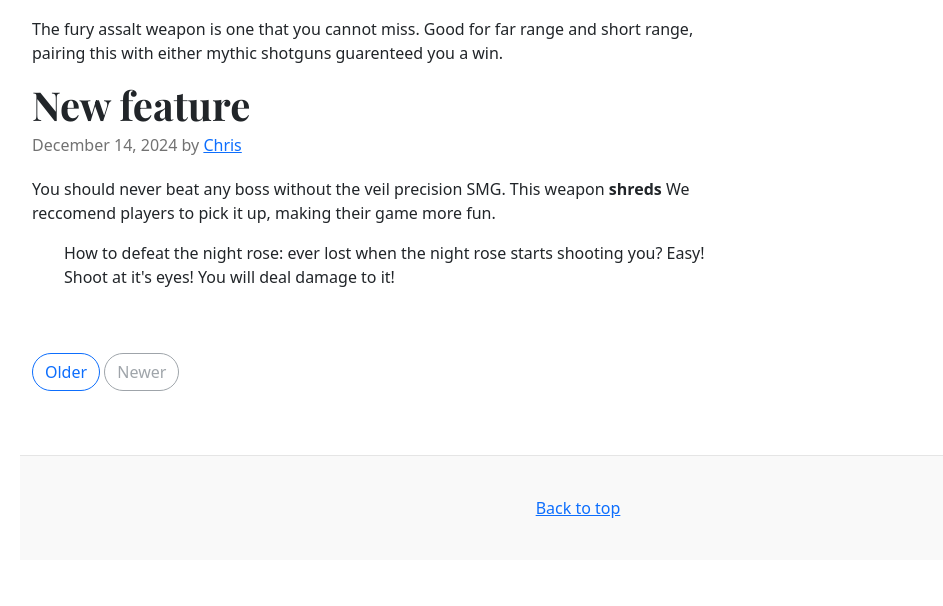
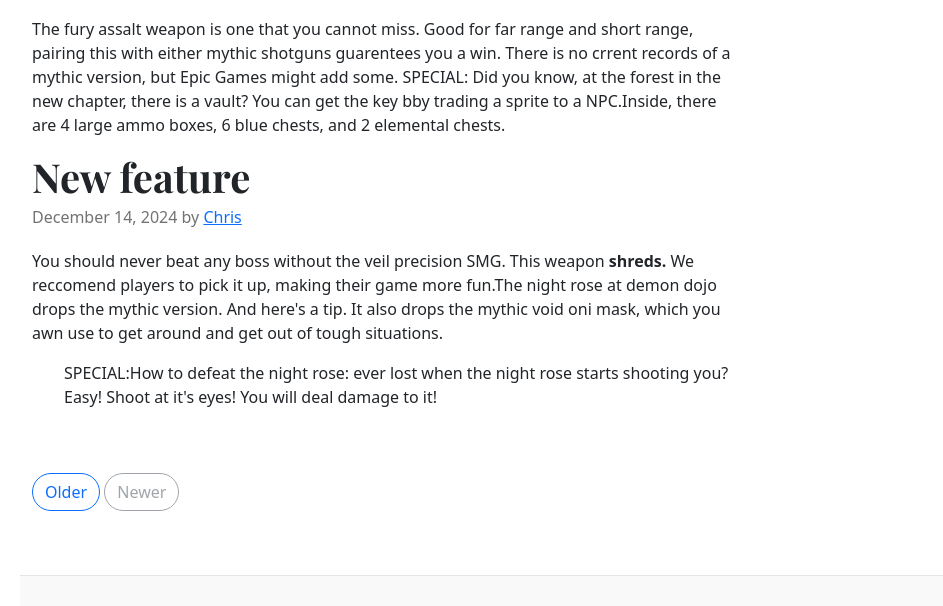
Before and after one commit to infinitexlks/The-infinite-Chronicle, a plain HTML site: page index.html in a window 1280 px wide. Shown: the part 789-1395 px from the top of the page, without its empty margins (62-1005 px from the left). Before the commit the page ends 1349 px from the top, so only its background shows below. Drawn offline with nearby package versions, Linux system fonts and the light colour scheme.

Commit message:
Added more information.

```diff
--- a/index.html
+++ b/index.html
@@ -143,15 +143,16 @@
         <h2 class="blog-post-title mb-1">New Weapons</h2>
         <p class="blog-post-meta">December 4, 2024 by <a href="#">Jacob</a></p>
 
-        <p>The fury assalt weapon is one that you cannot miss. Good for far range and short range, pairing this with either mythic shotguns guarenteed you a win.</p>
+        <p>The fury assalt weapon is one that you cannot miss. Good for far range and short range, pairing this with either mythic shotguns guarentees you a win. There is no crrent records of a mythic version, but Epic Games might add some.
+        SPECIAL: Did you know, at the forest in the new chapter, there is a vault? You can get the key bby trading a sprite to a NPC.Inside, there are 4 large ammo boxes, 6 blue chests, and 2 elemental chests.</p>
 
       <article class="blog-post">
         <h2 class="blog-post-title mb-1">New feature</h2>
         <p class="blog-post-meta">December 14, 2024 by <a href="#">Chris</a></p>
 
-        <p>You should never beat any boss without the veil precision SMG. This weapon <strong>shreds</strong> We reccomend players to pick it up, making their game more fun.</p>
+        <p>You should never beat any boss without the veil precision SMG. This weapon <strong>shreds.</strong> We reccomend players to pick it up, making their game more fun.The night rose at demon dojo drops the mythic version. And here's a tip. It also drops the mythic void oni mask, which you awn use to get around and get out of tough situations.</p>
         <ul>
-        <p>How to defeat the night rose: ever lost when the night rose starts shooting you? Easy! Shoot at it's eyes! You will deal damage to it!</p>
+        <p>SPECIAL:How to defeat the night rose: ever lost when the night rose starts shooting you? Easy! Shoot at it's eyes! You will deal damage to it!</p>
       </article>
 
       <nav class="blog-pagination" aria-label="Pagination">
```
